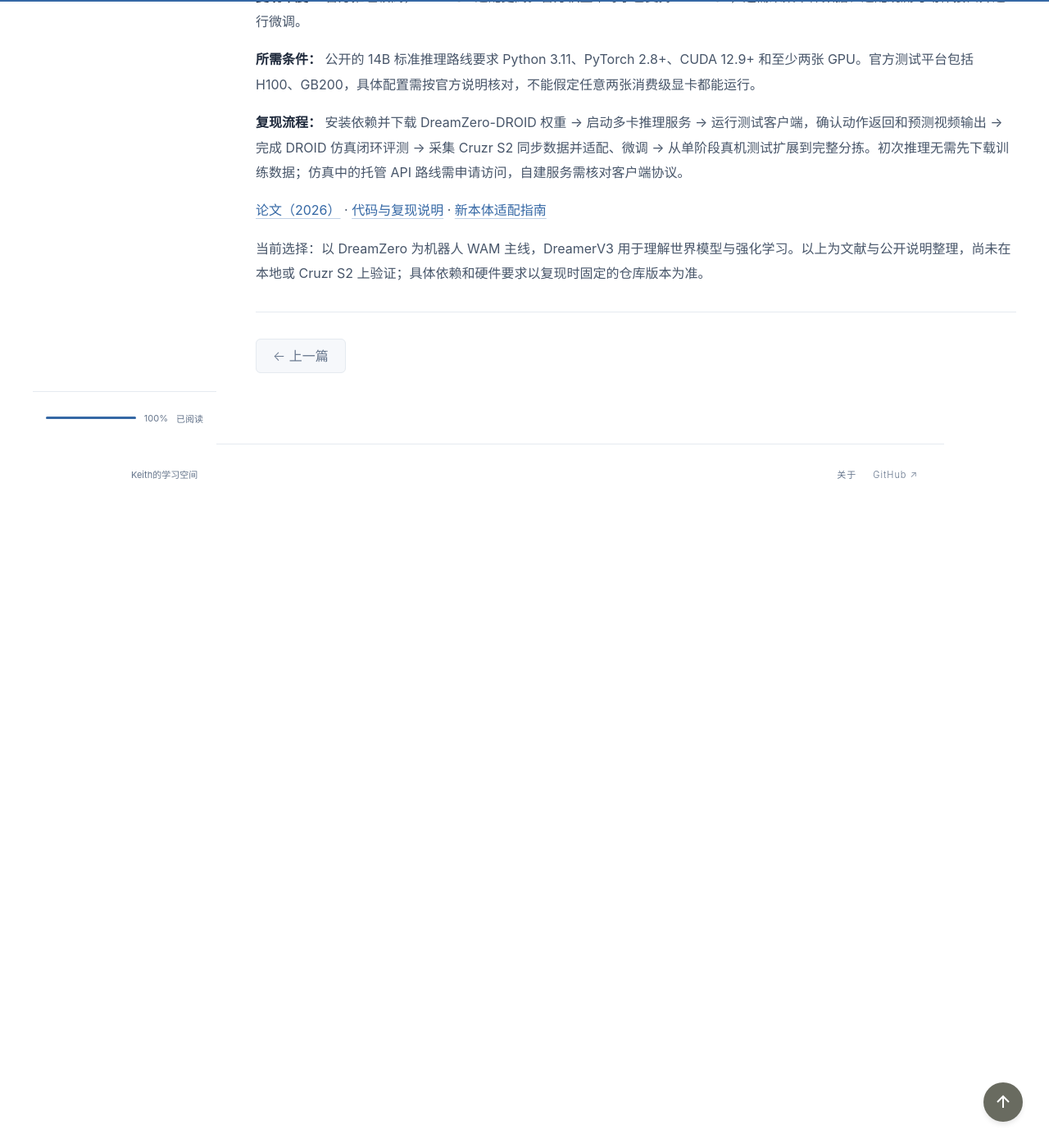
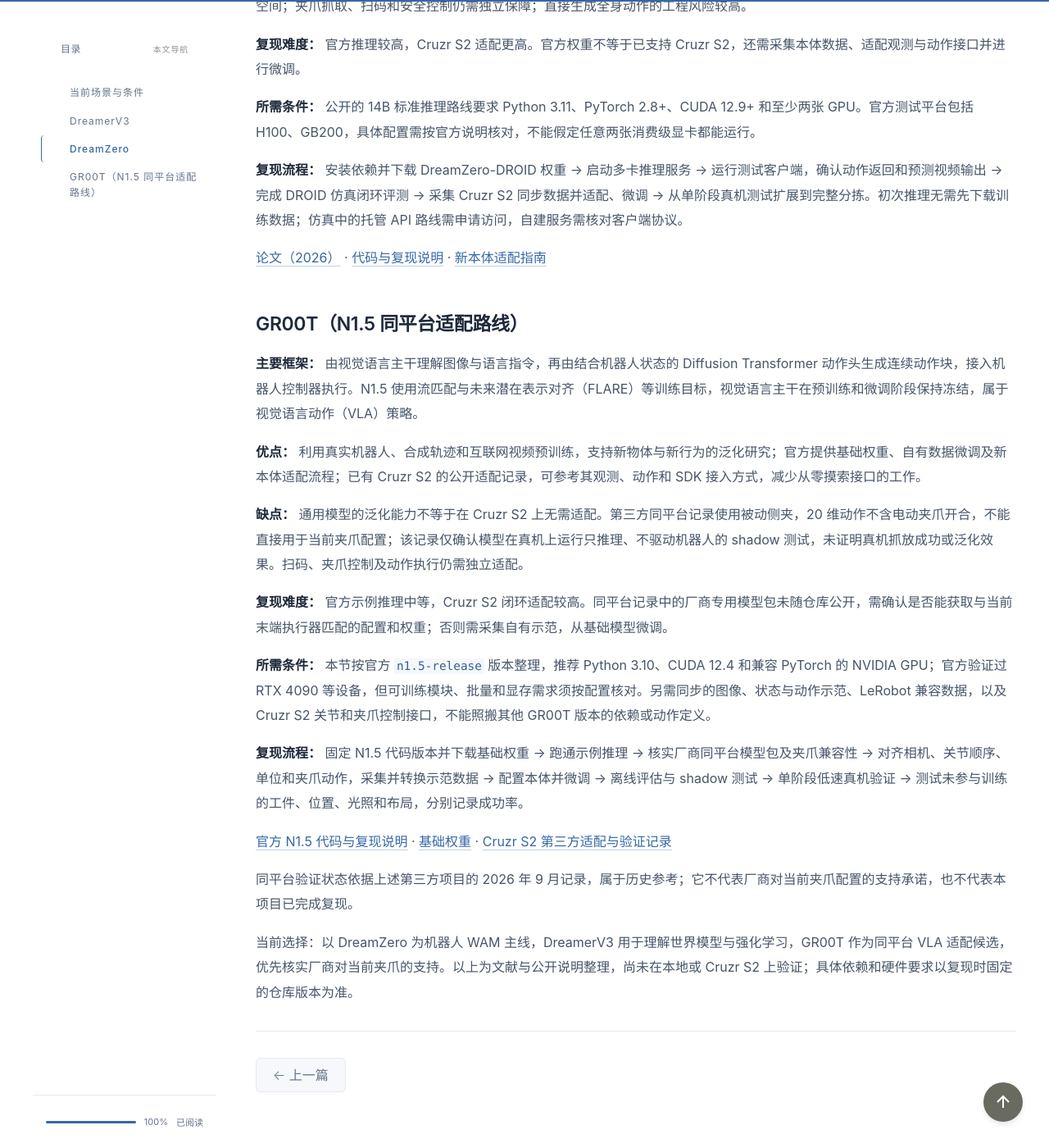
Before and after one commit to Keith-814/Keith-s-EAI-Learning, a Jekyll site: the page built from _posts/blog/2026-11-11-wam-cruzr-s2-factory-sorting-research.md, in a window 1280 px wide and 1400 px high, scrolled down 1827 px. Shown: the whole window at 82% size. Built offline with Jekyll 4.4.1, drawn with Linux system fonts in a browser that asks for light colours; before the commit the page ends 2457 px from its top, so only the background shows below that; some of the changed text lies outside the part shown.

Commit message:
补充 GR00T N1.5 同平台适配调研

```diff
--- a/_posts/blog/2026-11-11-wam-cruzr-s2-factory-sorting-research.md
+++ b/_posts/blog/2026-11-11-wam-cruzr-s2-factory-sorting-research.md
@@ -4,14 +4,14 @@ title: "Cruzr S2 真机测试：面向强泛化的机器人方法选择与复现
 date: 2026-11-11
 author: Keith
 categories: blog
-tags: [世界模型, DreamerV3, DreamZero, WAM]
+tags: [世界模型, DreamerV3, DreamZero, GR00T, VLA, WAM]
 toc: true
-excerpt: "围绕 Cruzr S2 流水线分拣真机测试，梳理 DreamerV3 与 DreamZero 的主要框架、优缺点及复现路线。"
+excerpt: "围绕 Cruzr S2 流水线分拣真机测试，梳理 DreamerV3、DreamZero 与 GR00T 的主要框架、优缺点及复现路线。"
 ---
 
 ## 当前场景与条件
 
-**场景与任务：** 工厂流水线分拣。机器人从流水线上拿起一个工件，将工件移到脸前扫码，再根据编码放到对应位置。调研目标是先跑通公开世界模型项目，再评估其对抓取、扫码姿态调整和放置动作的帮助；扫码解码和编码到目标位置的映射先由独立模块完成。
+**场景与任务：** 工厂流水线分拣。机器人从流水线上拿起一个工件，将工件移到脸前扫码，再根据编码放到对应位置。调研目标是先跑通公开世界模型与视觉语言动作（VLA）项目，再评估其对抓取、扫码姿态调整和放置动作的帮助；扫码解码和编码到目标位置的映射先由独立模块完成。
 
 **现有硬件：** 根据目前提供的规格资料，Cruzr S2 为轮式人形机器人，身高约 176 cm、重量约 188 kg；机身不含灵巧手共 22 个自由度，双臂各 7 个自由度，腰部 1 个、头部 2 个、轮式底盘 2 个。当前末端执行器确认为夹爪，不是灵巧手。7 自由度机械臂理论上足以控制末端的三维位置和姿态，夹爪更适合稳定夹取和搬运，不适合复杂的在手内旋转或精细重定位。
 
@@ -51,4 +51,22 @@ excerpt: "围绕 Cruzr S2 流水线分拣真机测试，梳理 DreamerV3 与 Dre
 
 [论文（2026）](https://arxiv.org/abs/2602.15922) · [代码与复现说明](https://github.com/dreamzero0/dreamzero) · [新本体适配指南](https://github.com/dreamzero0/dreamzero/blob/main/docs/DATASET_TO_GEAR_AND_TRAIN.md)
 
-当前选择：以 DreamZero 为机器人 WAM 主线，DreamerV3 用于理解世界模型与强化学习。以上为文献与公开说明整理，尚未在本地或 Cruzr S2 上验证；具体依赖和硬件要求以复现时固定的仓库版本为准。
+## GR00T（N1.5 同平台适配路线）
+
+**主要框架：** 由视觉语言主干理解图像与语言指令，再由结合机器人状态的 Diffusion Transformer 动作头生成连续动作块，接入机器人控制器执行。N1.5 使用流匹配与未来潜在表示对齐（FLARE）等训练目标，视觉语言主干在预训练和微调阶段保持冻结，属于视觉语言动作（VLA）策略。
+
+**优点：** 利用真实机器人、合成轨迹和互联网视频预训练，支持新物体与新行为的泛化研究；官方提供基础权重、自有数据微调及新本体适配流程；已有 Cruzr S2 的公开适配记录，可参考其观测、动作和 SDK 接入方式，减少从零摸索接口的工作。
+
+**缺点：** 通用模型的泛化能力不等于在 Cruzr S2 上无需适配。第三方同平台记录使用被动侧夹，20 维动作不含电动夹爪开合，不能直接用于当前夹爪配置；该记录仅确认模型在真机上运行只推理、不驱动机器人的 shadow 测试，未证明真机抓放成功或泛化效果。扫码、夹爪控制及动作执行仍需独立适配。
+
+**复现难度：** 官方示例推理中等，Cruzr S2 闭环适配较高。同平台记录中的厂商专用模型包未随仓库公开，需确认是否能获取与当前末端执行器匹配的配置和权重；否则需采集自有示范，从基础模型微调。
+
+**所需条件：** 本节按官方 `n1.5-release` 版本整理，推荐 Python 3.10、CUDA 12.4 和兼容 PyTorch 的 NVIDIA GPU；官方验证过 RTX 4090 等设备，但可训练模块、批量和显存需求须按配置核对。另需同步的图像、状态与动作示范、LeRobot 兼容数据，以及 Cruzr S2 关节和夹爪控制接口，不能照搬其他 GR00T 版本的依赖或动作定义。
+
+**复现流程：** 固定 N1.5 代码版本并下载基础权重 → 跑通示例推理 → 核实厂商同平台模型包及夹爪兼容性 → 对齐相机、关节顺序、单位和夹爪动作，采集并转换示范数据 → 配置本体并微调 → 离线评估与 shadow 测试 → 单阶段低速真机验证 → 测试未参与训练的工件、位置、光照和布局，分别记录成功率。
+
+[官方 N1.5 代码与复现说明](https://github.com/NVIDIA/Isaac-GR00T/tree/n1.5-release) · [基础权重](https://huggingface.co/nvidia/GR00T-N1.5-3B) · [Cruzr S2 第三方适配与验证记录](https://github.com/acuna-luis/humanoide/blob/main/docs/vla/CRUZR_S2_VLA_TELEOP_DATA_GUIDE.md)
+
+同平台验证状态依据上述第三方项目的 2026 年 9 月记录，属于历史参考；它不代表厂商对当前夹爪配置的支持承诺，也不代表本项目已完成复现。
+
+当前选择：以 DreamZero 为机器人 WAM 主线，DreamerV3 用于理解世界模型与强化学习，GR00T 作为同平台 VLA 适配候选，优先核实厂商对当前夹爪的支持。以上为文献与公开说明整理，尚未在本地或 Cruzr S2 上验证；具体依赖和硬件要求以复现时固定的仓库版本为准。
```
